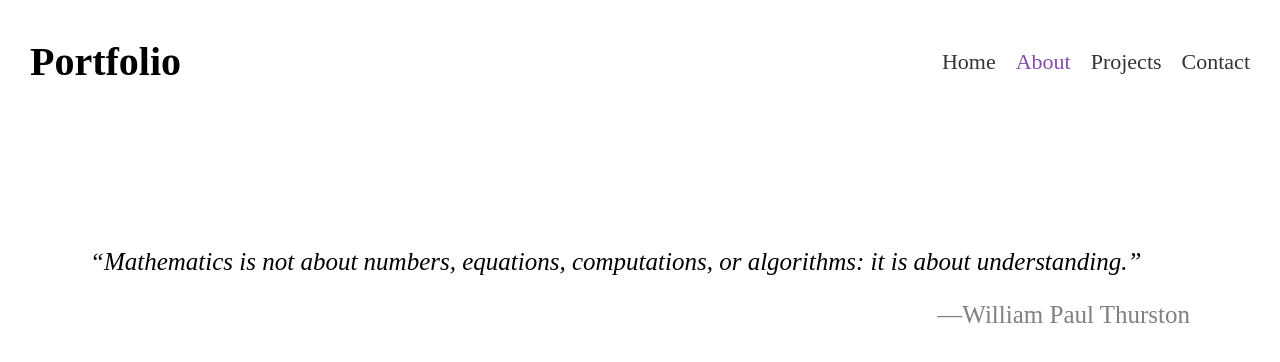
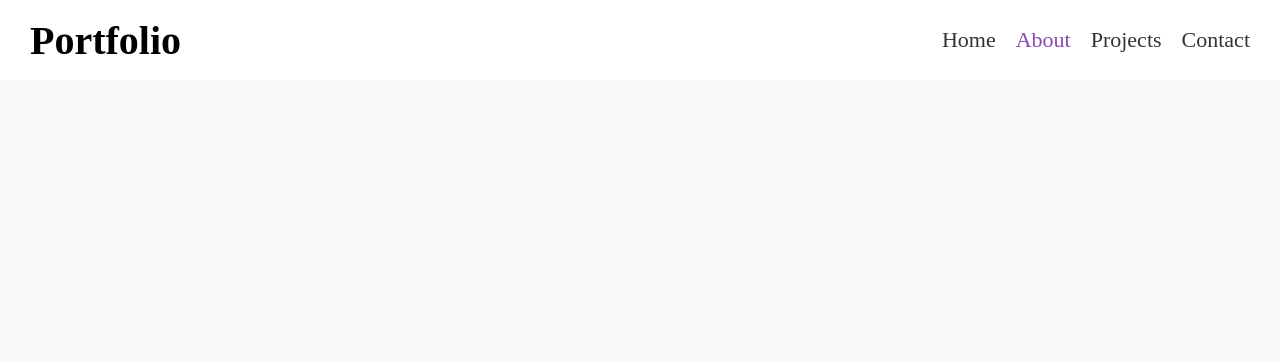
Before and after one commit to MAleemH/muhammad-aleem-hashmi-portfolio, a React (Create React App) app: page /about in a window 1280 px wide. Shown: the top 362 px of the page. Built offline with nearby package versions, Linux system fonts and the light colour scheme.

Commit message:
Removed irrelevant css and added required one

```diff
--- a/src/App.css
+++ b/src/App.css
@@ -1,5 +1,6 @@
 body {
   font-family: "Times New Roman", Times, serif;
+  background-color: #fafafa;
 }
 
 /* navbar */
@@ -9,11 +10,18 @@
   flex-direction: row;
   justify-content: space-between;
   align-items: center;
-  padding: 5px 30px 5px 30px;
+  padding: 5px 30px;
+  background-color: #fff;
+  position: fixed;
+  top: 0;
+  left: 0;
+  right: 0;
+  height: 70px;
 }
 
 .navTitle {
   font-size: 40px;
+  margin: 0;
 }
 
 .navItems {
@@ -22,6 +30,8 @@
   display: flex;
   flex-direction: row;
   gap: 20px;
+  margin: 0;
+  padding: 0;
 }
 
 a {
@@ -33,101 +43,15 @@
   color: #8a4baf;
 }
 
-/* homepage */
+/* main */
 
-.homepage {
-  padding: 0 30px 0 30px;
-  display: flex;
-  flex-direction: column;
+.main {
+  margin-top: 70px;
+  padding: 10px 30px;
 }
 
-h2 {
-  margin: 0;
-}
+/* homepage */
 
 .homepage-paragraphs {
   font-size: 18px;
 }
-
-/* calculator page */
-
-.calculatorPage {
-  display: flex;
-  flex-direction: row;
-  justify-content: space-between;
-  padding: 0 30px 0 30px;
-}
-
-.cal-container {
-  width: 600px;
-  height: 450px;
-  display: grid;
-  grid-template-columns: auto auto auto auto;
-  justify-items: center;
-  align-content: center;
-}
-
-.result,
-.keys,
-.bottom-zero {
-  margin: 0;
-  width: 100%;
-  height: 70px;
-  border: 1px solid gray;
-  padding: 0;
-  font-family: Arial, Helvetica, sans-serif;
-  font-size: 16px;
-}
-
-.result {
-  grid-column-start: 1;
-  grid-column-end: 5;
-  background-color: gray;
-  display: grid;
-  justify-content: end;
-  align-items: center;
-  width: 97%;
-  padding-right: 3%;
-}
-
-.keys {
-  background-color: gainsboro;
-  display: grid;
-  justify-content: center;
-  align-items: center;
-}
-
-.right-col {
-  background-color: orange;
-}
-
-.bottom-zero {
-  display: grid;
-  justify-content: center;
-  align-items: center;
-  background-color: gainsboro;
-  grid-column-start: 1;
-  grid-column-end: 3;
-}
-
-button:hover {
-  cursor: pointer;
-}
-
-/* quote page */
-
-.quote-page {
-  padding: 100px 50px 0 50px;
-  font-size: 25px;
-  display: flex;
-  flex-direction: column;
-}
-
-.quote-description {
-  font-style: italic;
-}
-
-.quote-author {
-  color: gray;
-  text-align: right;
-}
```
